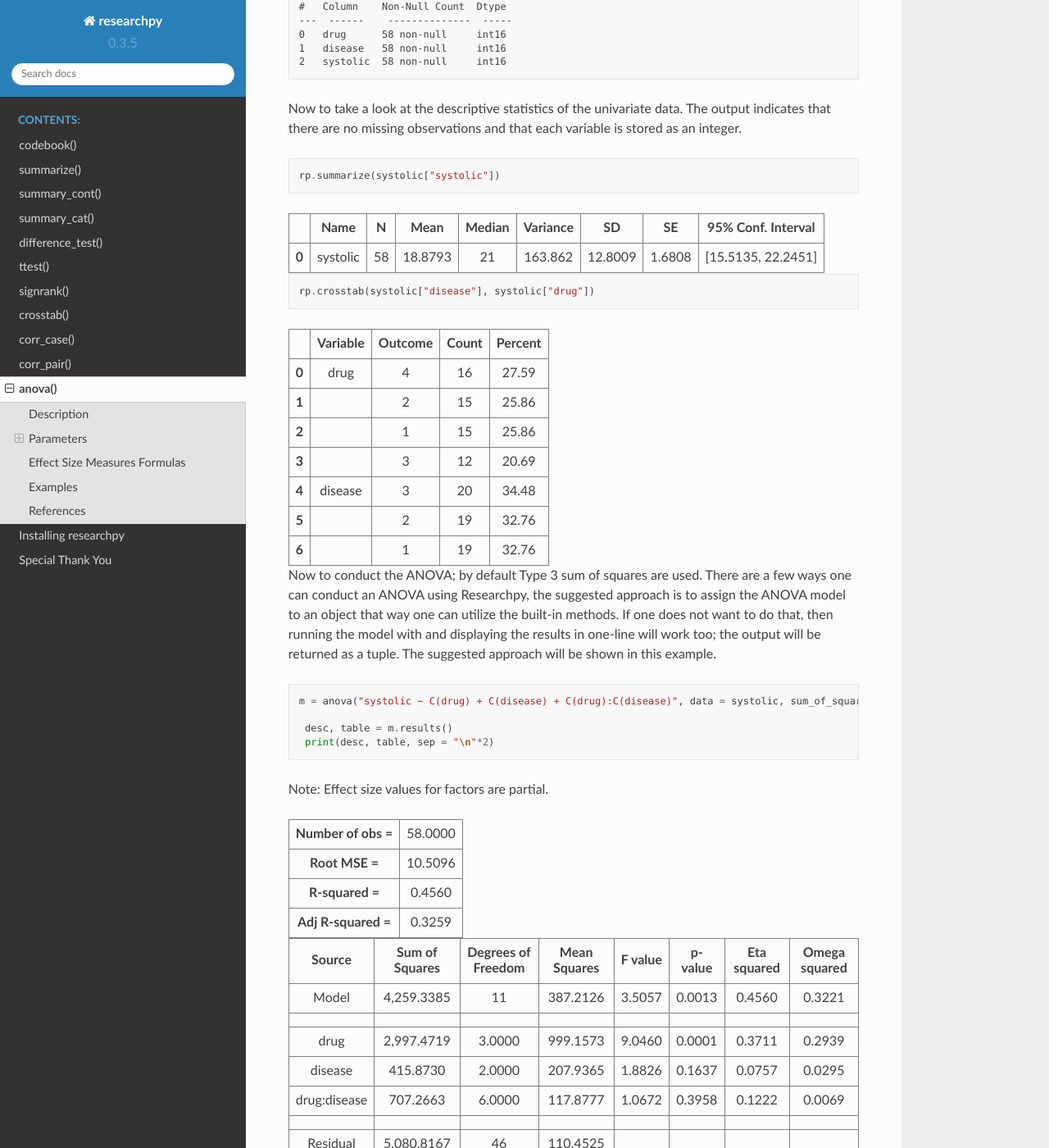
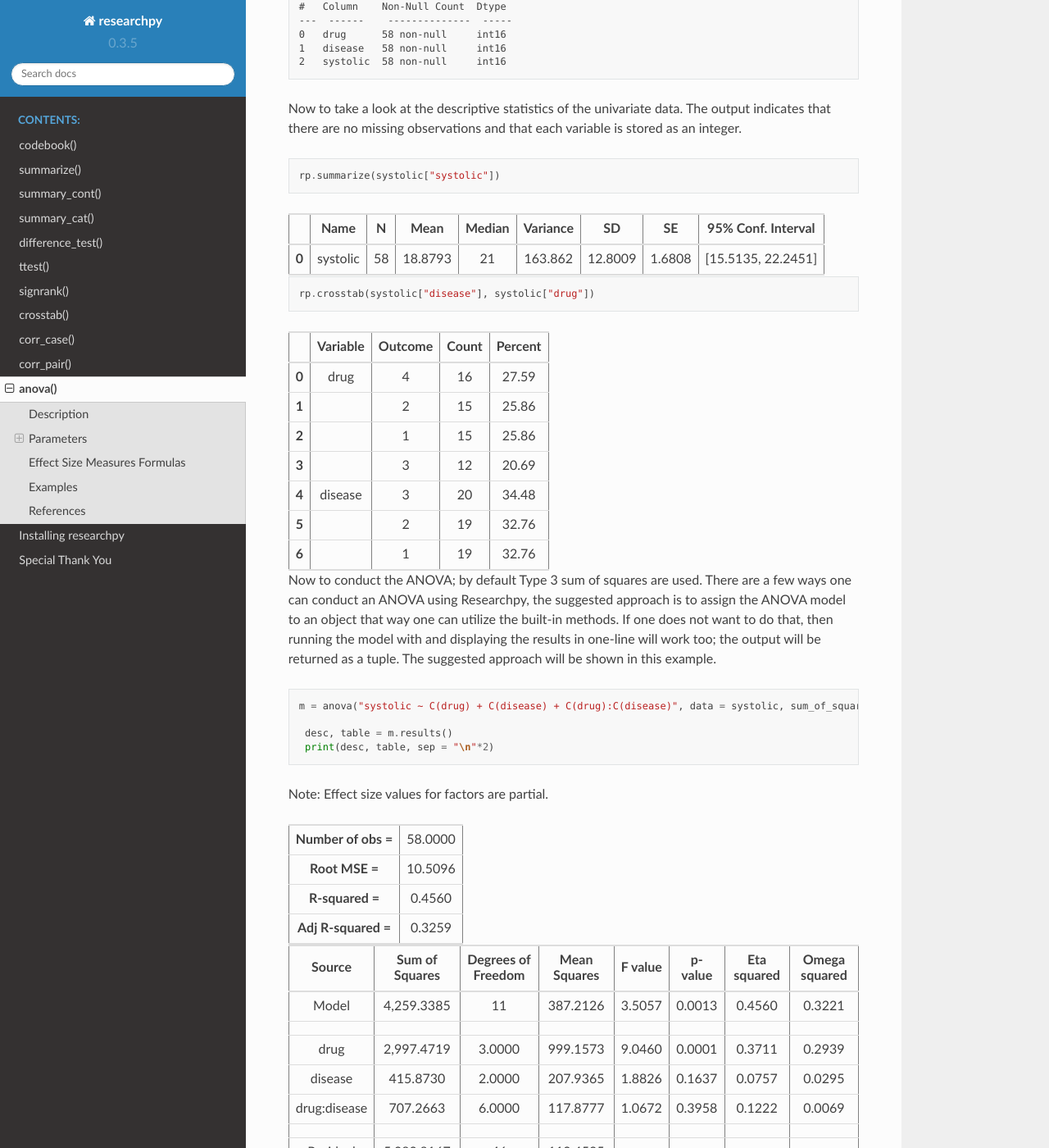
Before and after one commit to researchpy/documentation, a Sphinx documentation site: the page built from source/anova_documentation.rst, in a window 1280 px wide and 1400 px high, scrolled down 2038 px. Shown: the whole window at 82% size. Built offline with Sphinx 7.4.7 and the Read the Docs theme 2.0.0, drawn with Linux system fonts in a browser that asks for light colours; cross-references to code outside the pages are shown as plain code.

Commit message:
Update my-styles.css

```diff
--- a/source/_static/my-styles.css
+++ b/source/_static/my-styles.css
@@ -19,25 +19,20 @@
 
 
 <style>
-.dataframe table, td, th {
-    border: 2px solid #000000;
-}
 
-.dataframe table {
+table.dataframe {
     border-collapse: collapse;
     width: 100%;
 }
 
-.dataframe th {
-	text-align: center;
+th, td {
   padding: 8px;
-  bgcolor = #C17278
+  text-align: center;
 }
 
-.dataframe td {
-    text-align: center;
-    padding: 8px;
+.dataframe thead, tbody {
+	border-bottom: 2px solid #ddd;
+	border-top: 2px solid #ddd;
 }
 
-/* tr:nth-child(even){background-color: #B9E5E1} */
 </style>
```
